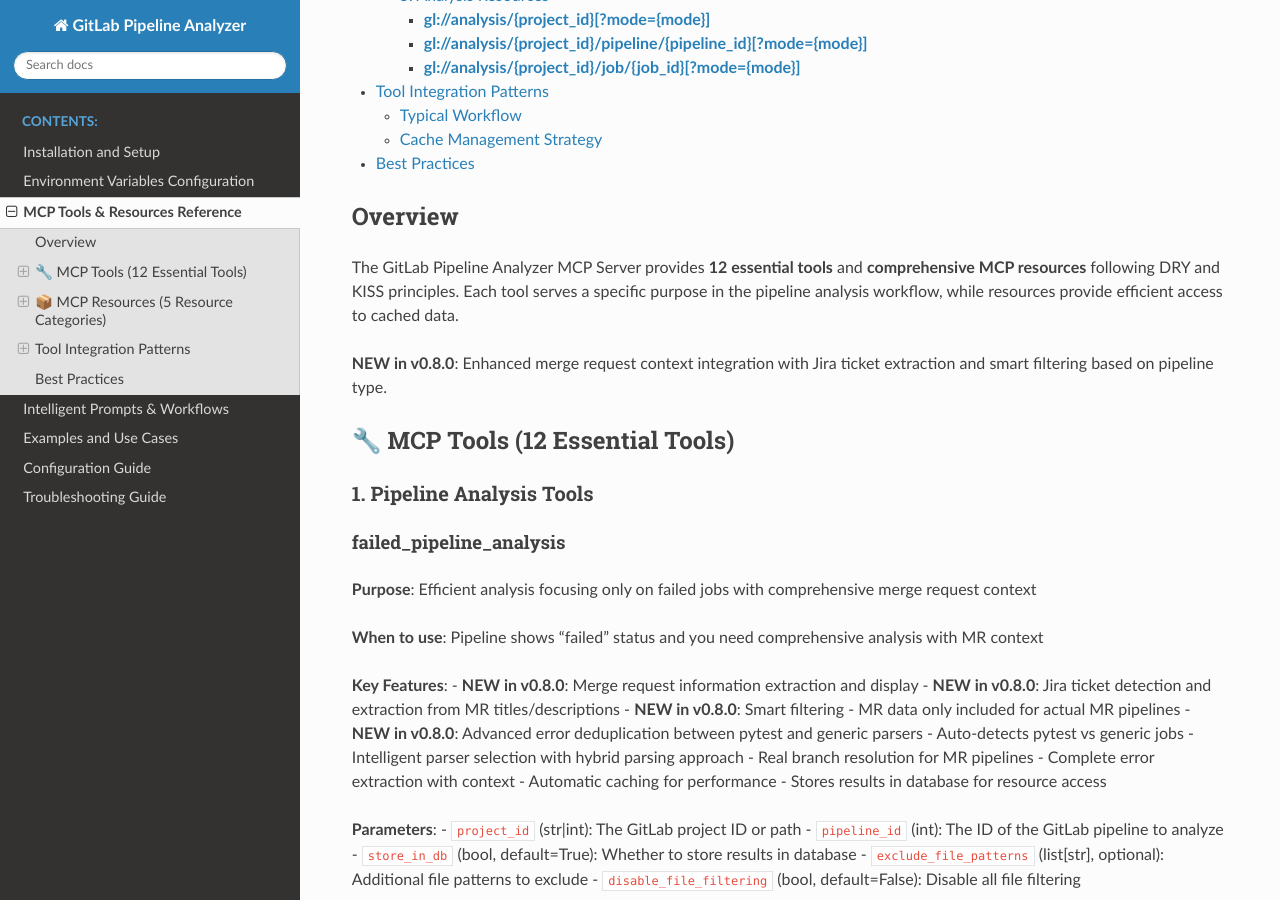
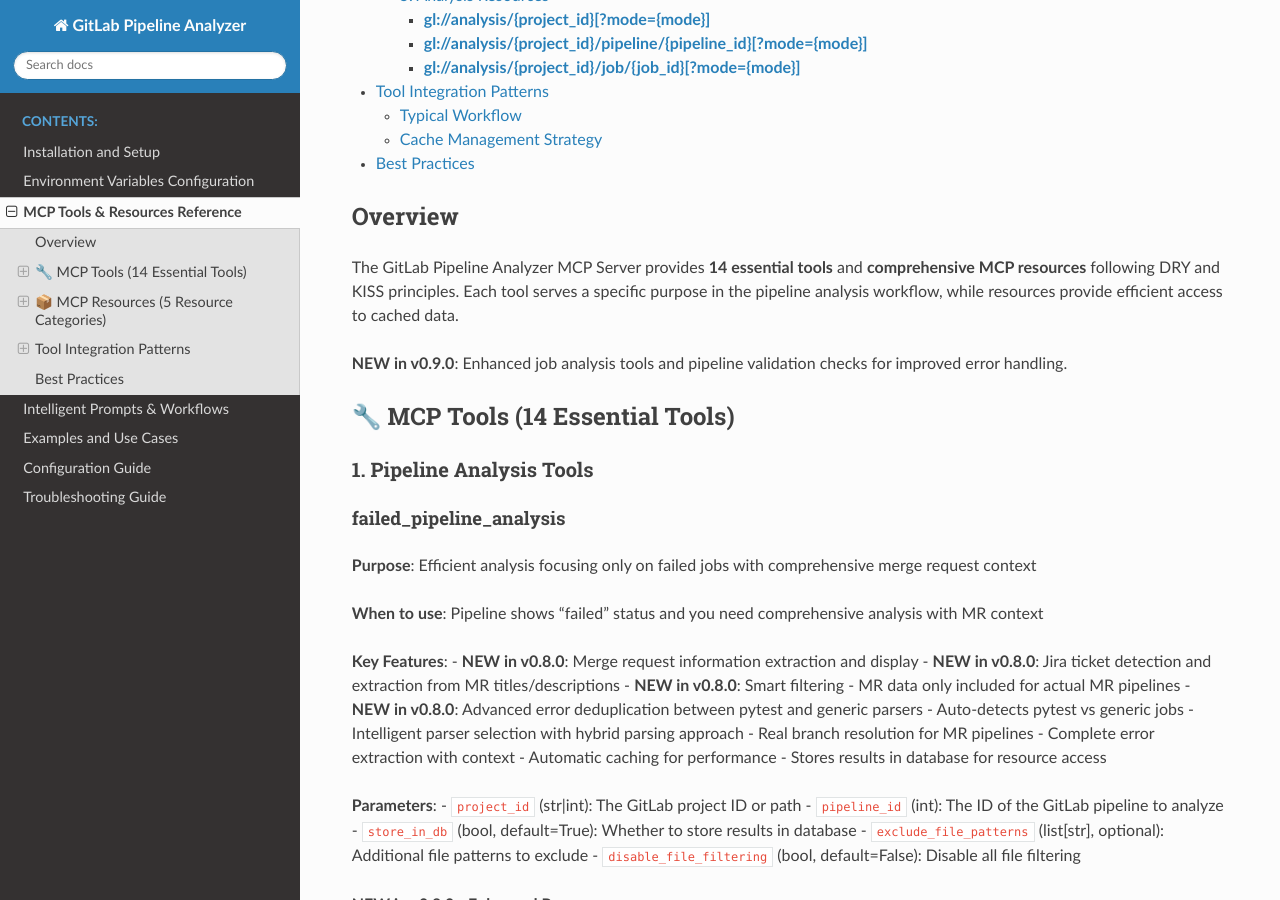
Before and after one commit to OraCool/gitlab-pipeline-analyzer, a Sphinx documentation site: the page built from docs/tools_and_resources.rst, in a window 1280 px wide and 900 px high, scrolled down 1064 px. Built offline with Sphinx 7.4.7 and the Read the Docs theme 3.1.0, drawn with Linux system fonts in a browser that asks for light colours; some of the changed text lies outside the part shown.

Commit message:
chore: prepare release v0.9.0
- Updated version to 0.9.0 in pyproject.toml and version.py
- Updated CHANGELOG.md with v0.9.0 release notes
- Updated tool count from 10 to 14 in README.md and documentation
- Updated documentation version references to 0.9.0 in docs/
- Enhanced job analysis tools and pipeline validation checks
- Improved error handling and test coverage (520 tests, 65.27% coverage)
- All pre-commit hooks passed and documentation verified

```diff
--- a/docs/conf.py
+++ b/docs/conf.py
@@ -22,9 +22,9 @@
 # The version info for the project you're documenting, acts as replacement for
 # |version| and |release|, also used in various other places throughout the
 # built documents.
-version = "0.8.1"
+version = "0.9.0"
 # The full version, including alpha/beta/rc tags
-release = "0.8.1"
+release = "0.9.0"
 
 # -- General configuration ---------------------------------------------------
 
--- a/docs/index.rst
+++ b/docs/index.rst
@@ -16,9 +16,9 @@
 Overview
 --------
 
-The **GitLab Pipeline Analyzer MCP Server** is a comprehensive `Model Context Protocol (MCP) <https://modelcontextprotocol.io>`_ server that provides AI assistants with powerful tools for analyzing GitLab CI/CD pipeline failures. Built using `FastMCP <https://github.com/jlowin/fastmcp>`_, this server exposes 11 streamlined tools and 13+ intelligent prompts following DRY and KISS principles for pipeline analysis, repository search, cache management, and guided workflows.
+The **GitLab Pipeline Analyzer MCP Server** is a comprehensive `Model Context Protocol (MCP) <https://modelcontextprotocol.io>`_ server that provides AI assistants with powerful tools for analyzing GitLab CI/CD pipeline failures. Built using `FastMCP <https://github.com/jlowin/fastmcp>`_, this server exposes 14 streamlined tools and 13+ intelligent prompts following DRY and KISS principles for pipeline analysis, repository search, cache management, and guided workflows.
 
-**Version 0.8.1** introduces major enhancements including file analysis capabilities and error deduplication system.
+**Version 0.9.0** introduces major enhancements including job analysis tools and enhanced error handling.
 
 Key Features
 ------------
@@ -78,7 +78,7 @@
 Architecture
 ------------
 
-The MCP server follows a streamlined architecture with 11 focused tools and 13+ intelligent prompts:
+The MCP server follows a streamlined architecture with 14 focused tools and 13+ intelligent prompts:
 
 **Core Tools:**
 1. **Pipeline Analysis** - ``failed_pipeline_analysis`` with intelligent parsing
--- a/docs/tools_and_resources.rst
+++ b/docs/tools_and_resources.rst
@@ -1,7 +1,7 @@
 MCP Tools & Resources Reference
 ===============================
 
-This comprehensive reference documents all available tools and resources in the GitLab Pipeline Analyzer MCP Server **version 0.8.0** with enhanced merge request integration and smart filtering capabilities.
+This comprehensive reference documents all available tools and resources in the GitLab Pipeline Analyzer MCP Server **version 0.9.0** with enhanced job analysis tools and improved error handling.
 
 .. contents::
    :local:
@@ -10,11 +10,11 @@
 Overview
 --------
 
-The GitLab Pipeline Analyzer MCP Server provides **12 essential tools** and **comprehensive MCP resources** following DRY and KISS principles. Each tool serves a specific purpose in the pipeline analysis workflow, while resources provide efficient access to cached data.
+The GitLab Pipeline Analyzer MCP Server provides **14 essential tools** and **comprehensive MCP resources** following DRY and KISS principles. Each tool serves a specific purpose in the pipeline analysis workflow, while resources provide efficient access to cached data.
 
-**NEW in v0.8.0**: Enhanced merge request context integration with Jira ticket extraction and smart filtering based on pipeline type.
+**NEW in v0.9.0**: Enhanced job analysis tools and pipeline validation checks for improved error handling.
 
-🔧 MCP Tools (12 Essential Tools)
+🔧 MCP Tools (14 Essential Tools)
 ---------------------------------
 
 1. Pipeline Analysis Tools
--- a/pyproject.toml
+++ b/pyproject.toml
@@ -1,6 +1,6 @@
 [project]
 name = "gitlab-pipeline-analyzer"
-version = "0.8.1"
+version = "0.9.0"
 description = "FastMCP server for analyzing GitLab CI/CD pipeline failures"
 authors = [{ name = "Siarhei Skuratovich", email = "sOraCool@gmail.com" }]
 license = "MIT"
--- a/src/gitlab_analyzer/version.py
+++ b/src/gitlab_analyzer/version.py
@@ -45,4 +45,4 @@
         pass
 
     # Final fallback
-    return "0.8.1-fallback"
+    return "0.9.0-fallback"
```
Also changed, not shown: CHANGELOG.md (+26 -0 lines), README.md (+1 -1 lines), 1 other file.
